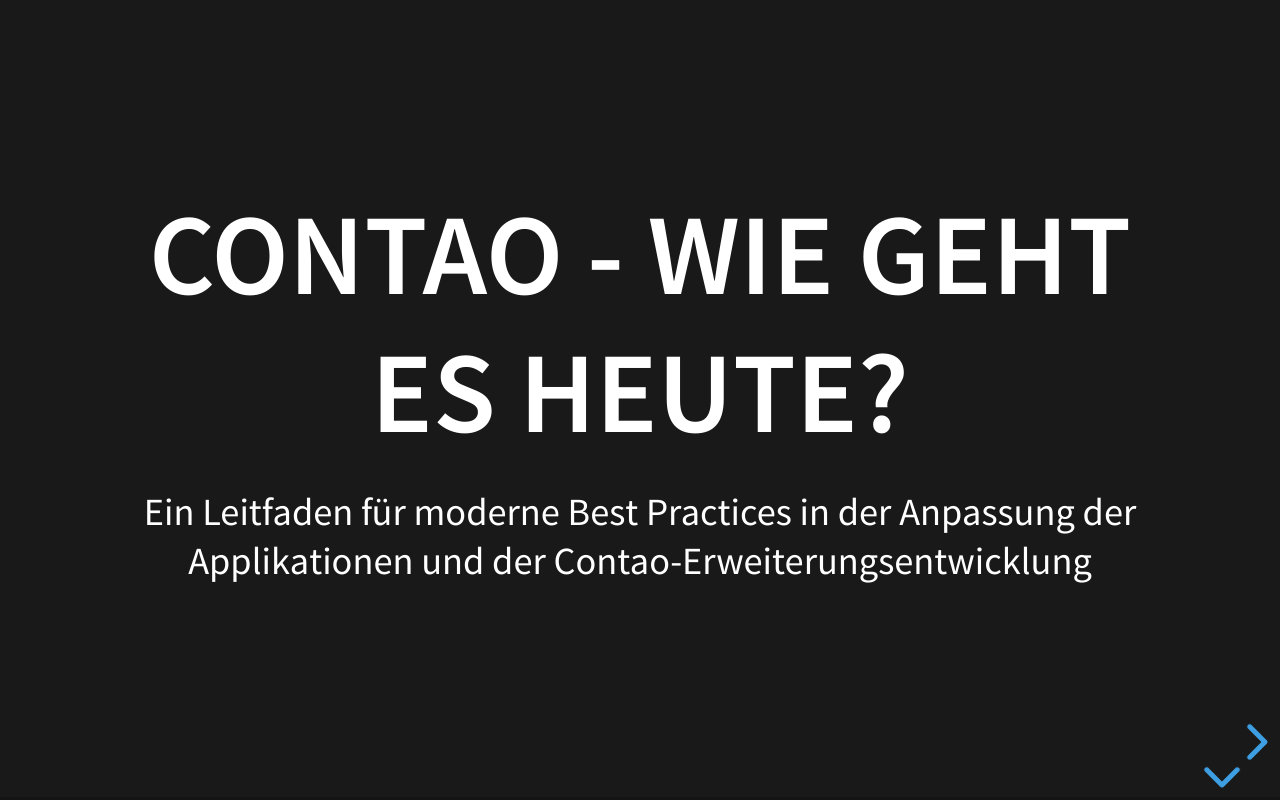
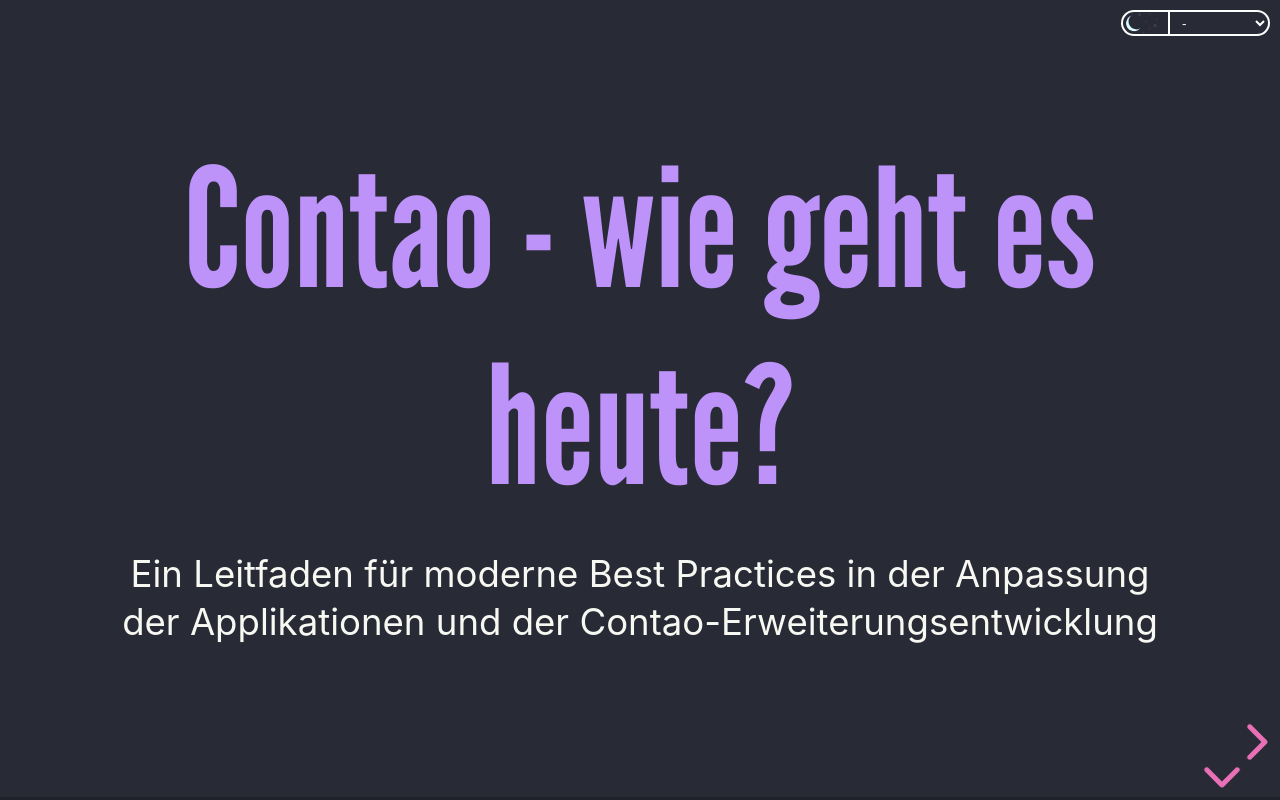
Before and after one commit to zoglo/conference-talk-25, a website: page index.html in a window 1280 px wide. Drawn offline with Linux system fonts and the light colour scheme.

Commit message:
Add a theme toggler and select (just in case)

```diff
--- a/index.html
+++ b/index.html
@@ -9,12 +9,165 @@
 
 		<link rel="stylesheet" href="dist/reset.css">
 		<link rel="stylesheet" href="dist/reveal.css">
-		<link rel="stylesheet" href="dist/theme/black.css">
+		<link rel="stylesheet" href="dist/theme/dracula.css" id="theme-stylesheet">
 
 		<!-- Theme used for syntax highlighted code -->
 		<link rel="stylesheet" href="plugin/highlight/monokai.css">
+    <style>
+      .theme__switches {
+        display: flex;
+        align-items: center;
+        justify-content: flex-end;
+        position: absolute;
+        inset: 10px 10px auto auto;
+        z-index: 1;
+      }
+
+      .color__switch {
+        position: relative;
+        cursor: pointer;
+        font-size: 3.25px;
+        height: 8em;
+        width: 15em;
+        border-radius: 50px 0 0 50px;
+
+        transition: all .5s ease;
+        background: #282a36;
+        box-shadow: inset 0 0 0 2px #fff;
+
+        label {
+          position: absolute;
+          inset:0;
+          cursor: pointer;
+          text-indent: -999em;
+        }
+
+        input {
+          all: unset;
+          pointer-events: none;
+          position: absolute;
+          display: block;
+          border-radius: 50%;
+          transition: all 0.4s ease-in-out;
+          top: 1.5em;
+          left: 1.5em;
+          transform: rotate(-75deg);
+          width: 5em;
+          height: 5em;
+          background: #282a36;
+          box-shadow: 0.75em 0.625em 0 0 #d9fbff inset,
+          rgba(255, 255, 255, 0.1) 0 -1.75em 0 -2.25em,
+          rgba(255, 255, 255, 0.1) 1.5em 3.5em 0 -2.25em,
+          rgba(255, 255, 255, 0.1) 1em 6.5em 0 -2em,
+          rgba(255, 255, 255, 0.1) 3em 1em 0 -2.05em,
+          rgba(255, 255, 255, 0.1) 4em 4em 0 -2.25em,
+          rgba(255, 255, 255, 0.1) 3em 6.5em 0 -2.25em,
+          rgba(255, 255, 255, 0.1) -2em 3.6em 0 -2.25em,
+          rgba(255, 255, 255, 0.1) -.5em 5em 0 -2.25em;
+
+          &:checked {
+            top: 2.25em;
+            left: 9em;
+            transform: rotate(0deg);
+            width: 3.5em;
+            height: 3.5em;
+            background: #fff;
+            box-shadow:
+              1.5em 1.5em 0 2.5em #fff inset,
+              0 -2.5em 0 -1.35em #fff,
+              1.75em -1.75em 0 -1.5em #fff,
+              2.5em 0 0 -1.35em #fff,
+              1.75em 1.75em 0 -1.5em #fff,
+              0 2.5em 0 -1.35em #fff,
+              -1.75em 1.75em 0 -1.5em #fff,
+              -2.5em 0 0 -1.35em #fff,
+              -1.75em -1.75em 0 -1.5em #fff;
+          }
+        }
+      }
+
+      .theme__select {
+        label {
+          position: absolute;
+          inset: 0;
+          opacity: 0;
+          pointer-events: none;
+        }
+        select {
+          cursor: pointer;
+          height: 26px;
+          background: #282a36;
+          color: #fff;
+          border-radius: 0 50px 50px 0;
+          border: 2px solid #fff;
+          border-left-width: 0;
+          padding: 2px 8px;
+          max-width: 100px;
+          text-overflow: ellipsis;
+        }
+      }
+    </style>
 	</head>
 	<body>
+  <div class="theme__switches">
+    <div class="color__switch">
+      <input id="color-toggle" type="checkbox" />
+      <label for="color-toggle">Toggle Dark/Light Mode</label>
+    </div>
+    <div class="theme__select">
+      <label class="" for="theme-select">Themes</label>
+      <select id="theme-select">
+        <option value="">-</option>
+        <option value="beige.css">Beige</option>
+        <option value="black.css">Black</option>
+        <option value="black-contrast.css">Black Contrast</option>
+        <option value="blood.css">Blood</option>
+        <option value="league.css">League</option>
+        <option value="moon.css">Moon</option>
+        <option value="night.css">Night</option>
+        <option value="serif.css">Serif</option>
+        <option value="simple.css">Simple</option>
+        <option value="sky.css">Sky</option>
+        <option value="solarized.css">Solarized</option>
+        <option value="white-contrast.css">White Contrast</option>
+        <option value="white_contrast_compact_verbatim_headers.css">White Compact</option>
+      </select>
+    </div>
+  </div>
+
+  <script>
+    const themeLink = document.getElementById('theme-stylesheet');
+    const toggle = document.getElementById('color-toggle');
+    const select = document.getElementById('theme-select');
+
+    const setTheme = (file) => {
+      themeLink.href = 'dist/theme/' + file;
+      localStorage.setItem('themeFile', file);
+    };
+
+    const saved = localStorage.getItem('themeFile');
+    if (saved) {
+      setTheme(saved);
+      toggle.checked = saved === 'white.css';
+      if (saved !== 'white.css' && saved !== 'dracula.css') {
+        select.value = saved;
+      } else {
+        select.value = '';
+      }
+    }
+
+    toggle.addEventListener('change', () => {
+      setTheme(toggle.checked ? 'white.css' : 'dracula.css');
+      select.value = '';
+    });
+
+    select.addEventListener('change', () => {
+      if (select.value) {
+        setTheme(select.value);
+        toggle.checked = select.value === 'white.css';
+      }
+    });
+  </script>
 
   <div class="reveal">
     <div class="slides">
@@ -279,7 +432,7 @@
         </section>
 
         <section data-transition="fade">
-          <h3>Vortrag zu Ende... ?</h3>
+          <h3>Vortrag zu Ende ... ?</h3>
         </section>
 
         <section data-transition="fade">
```
